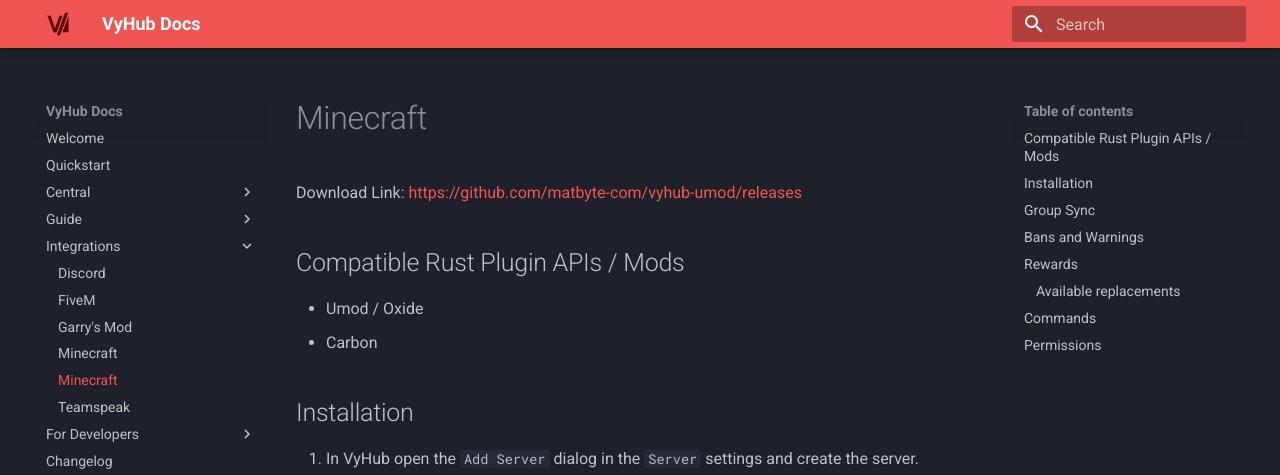
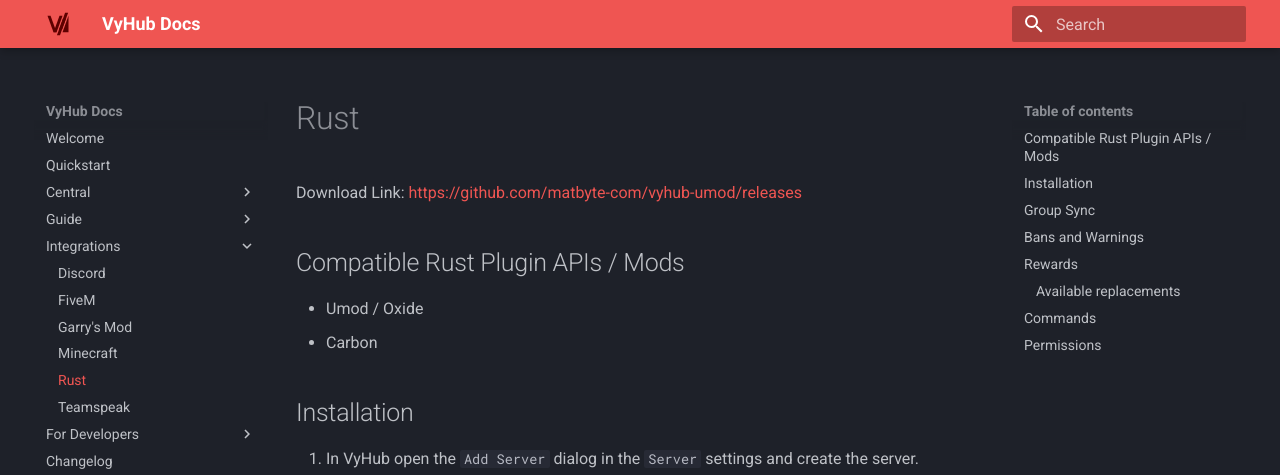
Before and after one commit to nyx-project/vyhub-documentation, an MkDocs documentation site: the page built from docs/game/rust.md, in a window 1280 px wide and 900 px high. Shown: the top 475 px of the window. Built offline with MkDocs 1.6.1 and Material for MkDocs 9.7.7, drawn with Linux system fonts in a browser that asks for light colours; the version menu is left out.

Commit message:
Fix Rust naming

```diff
--- a/docs/game/rust.md
+++ b/docs/game/rust.md
@@ -1,4 +1,4 @@
-# Minecraft
+# Rust
 
 Download Link:
 [https://github.com/matbyte-com/vyhub-umod/releases](https://github.com/matbyte-com/vyhub-minecraft/releases)
```
